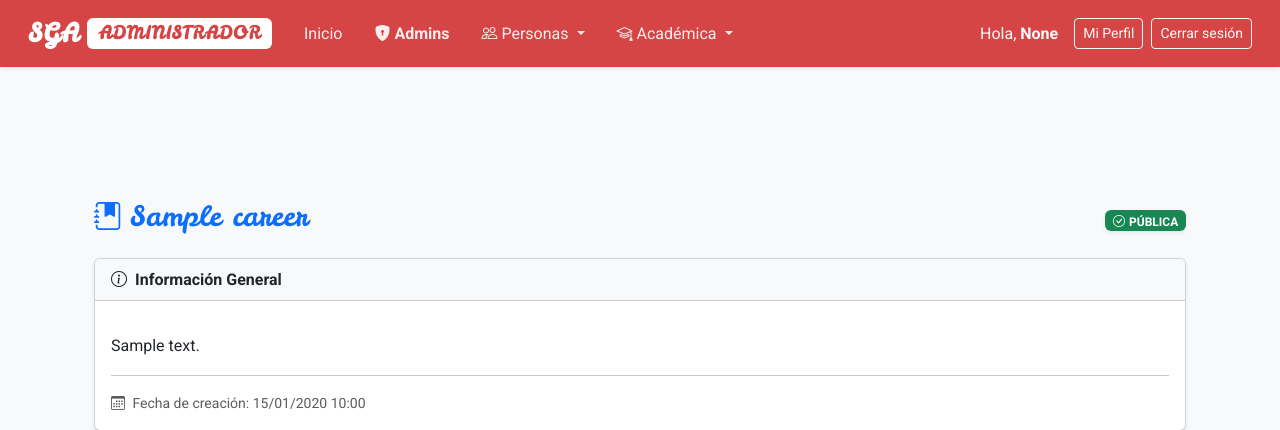
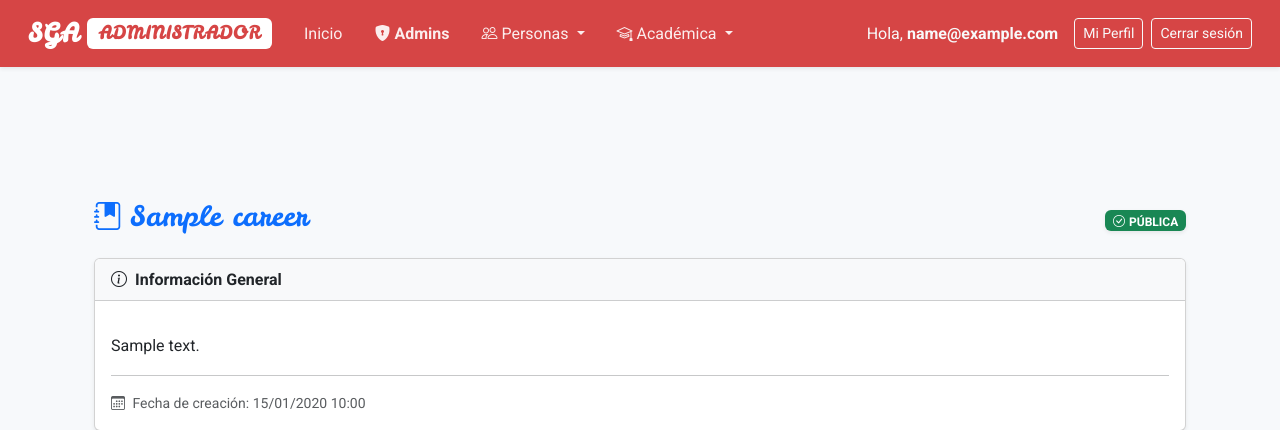
Before and after one commit to jazzzz0/sistema-gestion-academica, a Django app: page /careers/1/ in a window 1280 px wide. Shown: the top 430 px of the page. Run offline with Django 5.2, Linux system fonts and the light colour scheme; a user stored in the database is signed in; tables that the repository leaves empty hold one stand-in row (values such as "Sample post").

Commit message:
Change greeting to display user email instead of username

```diff
--- a/templates/base.html
+++ b/templates/base.html
@@ -108,7 +108,7 @@
                 <div class="d-flex align-items-center">
                     {% if user.is_authenticated %}
                         <span class="me-3 text-light d-none d-lg-block">
-                            Hola, <strong>{{ user.first_name|default:user.username }}</strong>
+                            Hola, <strong>{{ user.first_name|default:user.email }}</strong>
                         </span>
                         <a href="{% url 'profile' %}" class="btn btn-outline-light btn-sm me-2">Mi Perfil</a>
 
```
